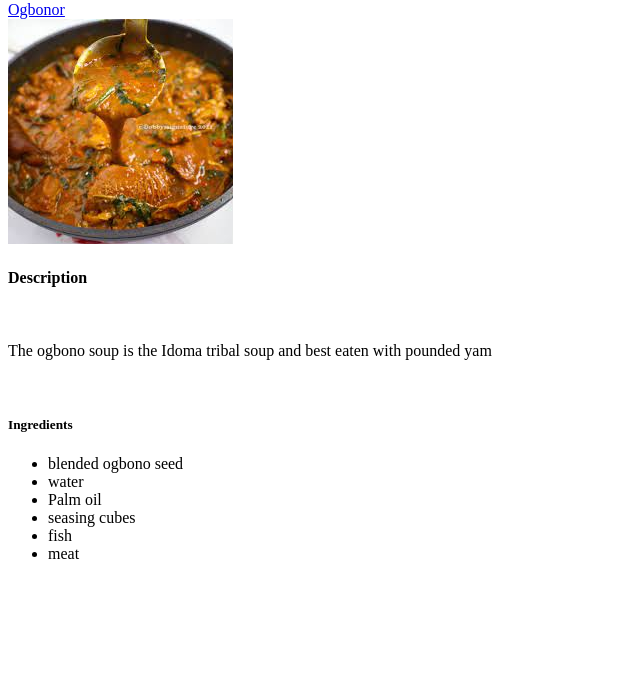
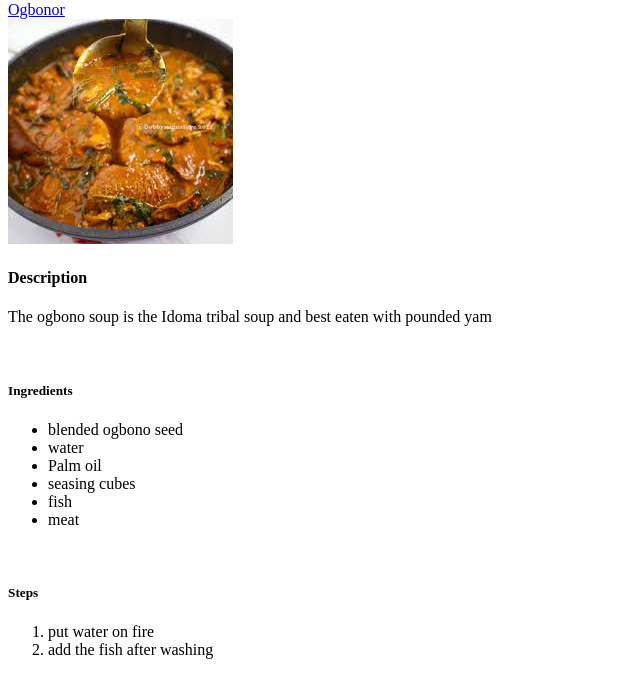
Before and after one commit to Roseokpe/odin_recipes, a plain HTML site: page index.html in a window 1280 px wide. Shown: the part 79-776 px from the top of the page, without its empty margins (0-640 px from the left). Drawn offline with Linux system fonts and the light colour scheme.

Commit message:
ogbonor page

```diff
--- a/index.html
+++ b/index.html
@@ -10,7 +10,6 @@
         <img src="./images/OGBONO SOUP.jpg"ogbonor soup>
         <br>
         <h4>Description</h4>
-        <br>
         <p>The ogbono soup is the Idoma tribal soup and best eaten with pounded yam</p>
         <br>
         <h5>Ingredients</h5>
@@ -22,6 +21,12 @@
             <li>fish</li>
             <li>meat</li>
         </ul>
+        <br>
+        <h5>Steps</h5>
+        <ol>
+            <li>put water on fire</li>
+            <li> add the fish after washing</li>
+        </ol>
 
     </body>
 </html>
```
